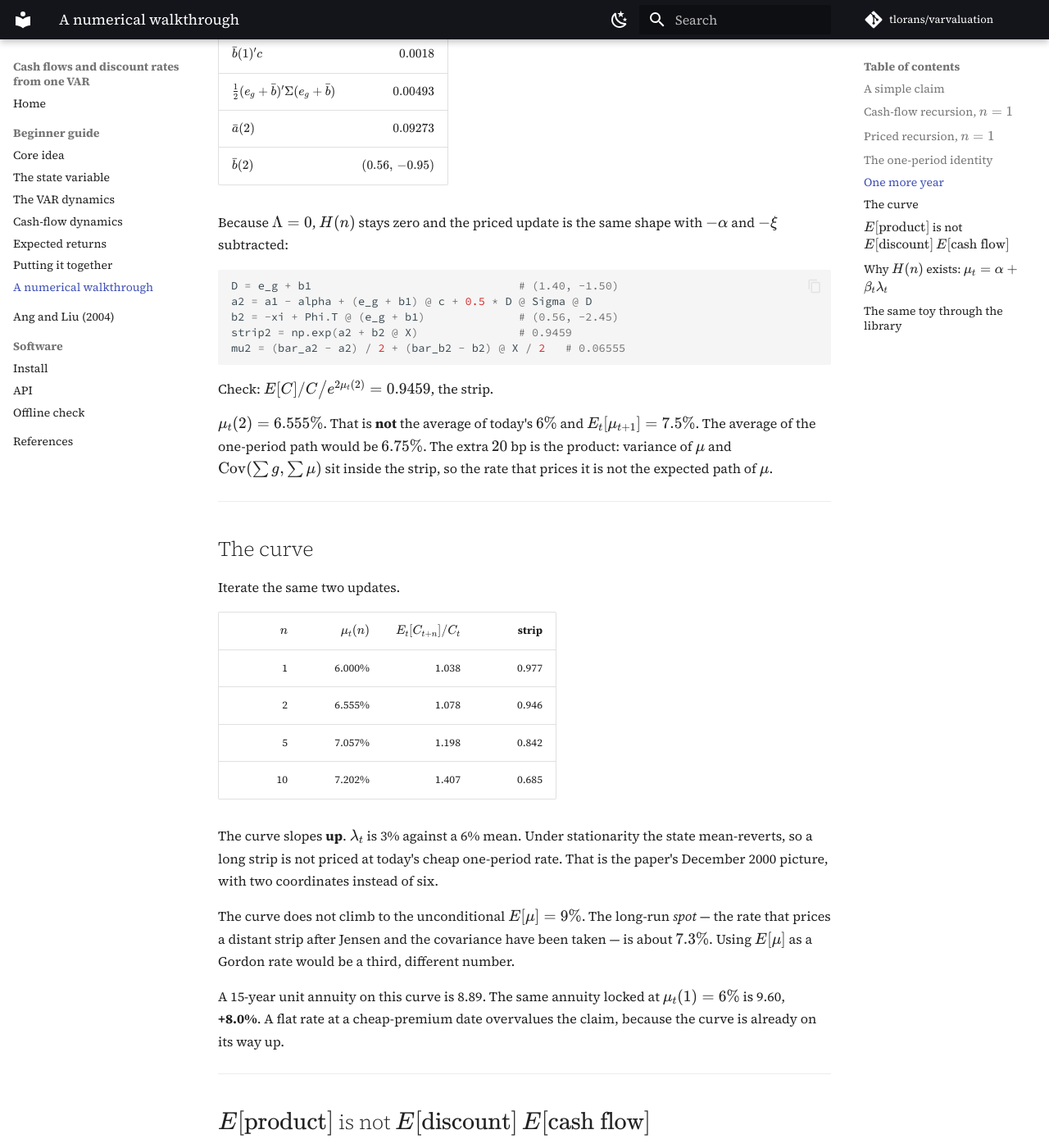
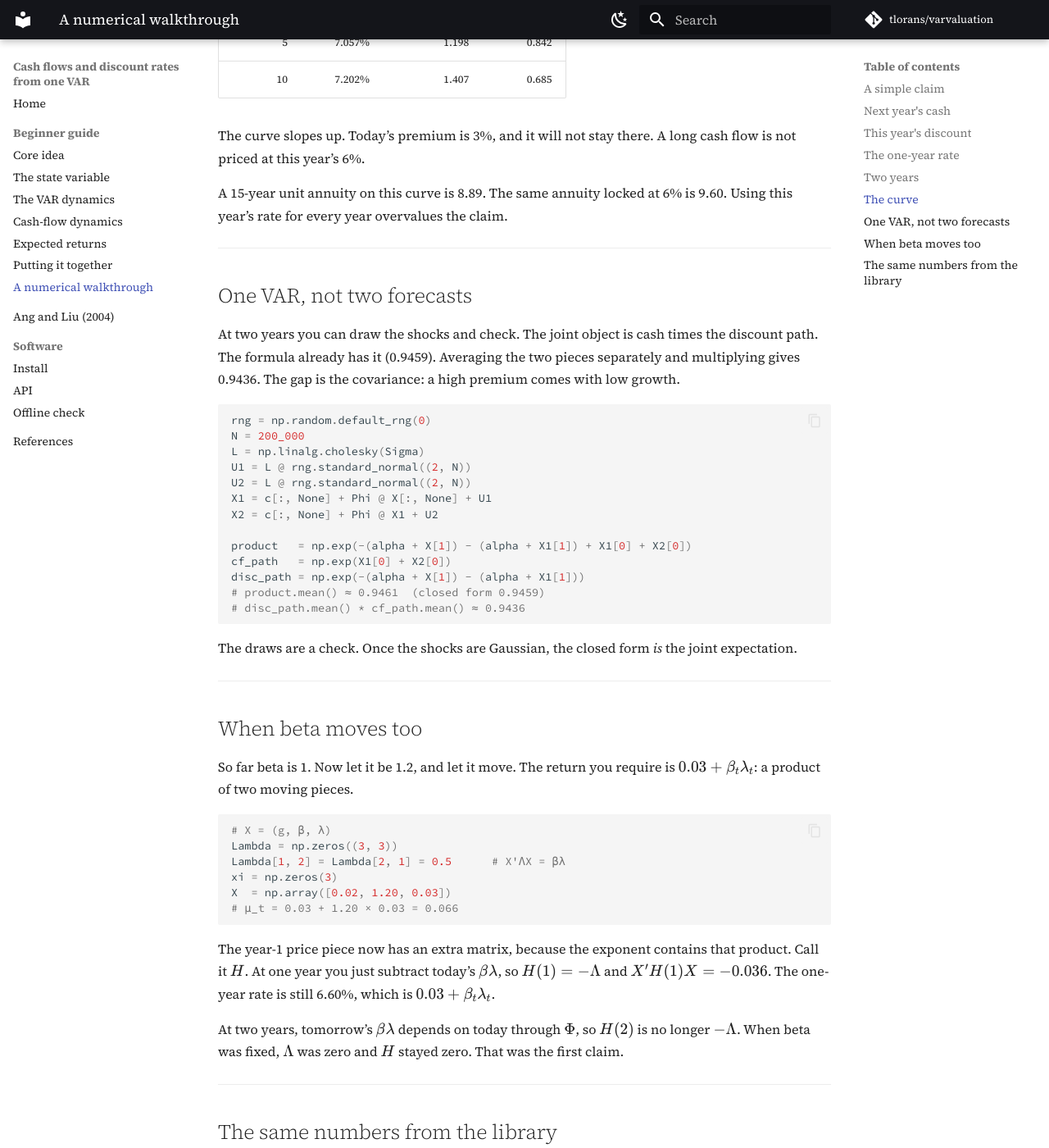
Before and after one commit to tlorans/varvaluation, an MkDocs documentation site: the page built from docs/guide/numerical.md, in a window 1280 px wide and 1400 px high, scrolled down 3307 px. Shown: the whole window at 82% size. Built offline with MkDocs 1.6.1 and Material for MkDocs 9.7.7, drawn with Linux system fonts in a browser that asks for light colours; comment, search, counter and statistics services are not loaded; some of the changed text lies outside the part shown.

Commit message:
docs: rewrite the numerical walkthrough in the setting's voice
Each section says what is being computed, then the numpy, then the
number. The curve argument waits for the curve.

````diff
--- a/docs/guide/numerical.md
+++ b/docs/guide/numerical.md
@@ -1,14 +1,10 @@
 # A numerical walkthrough
 
-The six-variable state in [Ang and Liu (2004)](angliu.md) is the right object for a market curve. It is the wrong object to compute by hand. This page is the same two recursions on two numbers — cash-flow growth and the premium — with every \(n=1\) and \(n=2\) term written out in numpy. A later section adds a moving beta.
-
-Run the numbers:
+The six-variable state in [Ang and Liu (2004)](angliu.md) is too large to compute by hand. Below is the same machinery on a smaller claim. The numbers are made up. Nothing is estimated from returns.
 
 ```text
 uv run python examples/numerical_toy.py
 ```
-
-The numbers are made up. Nothing is estimated from returns.
 
 ---
 
@@ -53,40 +49,30 @@ X     = np.array([0.02, 0.03])          # today: growth typical, premium cheap
 
 ---
 
-## Cash-flow recursion, \(n=1\)
+## Next year's cash
 
-The numerator of a one-year strip is \(E_t[C_{t+1}]/C_t=\exp(\bar a(1)+\bar b(1)'X_t)\).
+Next year’s cash is this year’s cash, grown by \(g_{t+1}\). You do not know \(g_{t+1}\) yet, but today’s pair gives you its expectation. Because growth is a log and the shock is normal, the expectation of the exponential also picks up a variance term.
 
 ```python
 bar_a1 = e_g @ c + 0.5 * e_g @ Sigma @ e_g
 bar_b1 = Phi.T @ e_g
-```
-
-| Term | Value | What it is |
-|---|---:|---|
-| \(e_g'c\) | \(0.042\) | intercept contribution to next-year growth |
-| \(\tfrac12 e_g'\Sigma e_g\) | \(0.002\) | Jensen: \(E[e^u]=e^{\mathrm{Var}(u)/2}\) |
-| \(\bar a(1)\) | \(0.044\) | |
-| \(\bar b(1)=\Phi'e_g\) | \((0.40,\,-0.50)\) | today's \((g,\lambda)\) map into \(E[g_{t+1}]\) |
-
-```python
 cf1 = np.exp(bar_a1 + bar_b1 @ X)      # 1.0377
 ```
 
-Next year's expected cash flow is 3.77% above today. The same number as iterating the VAR and adding Jensen:
+Expected cash next year is 3.77% above today. The same number from the map: expected growth is 3.5%, then add Jensen.
 
 ```python
 E_g = e_g @ (c + Phi @ X)              # 0.035
 np.exp(E_g + 0.5 * Sigma[0, 0])        # 1.0377
 ```
 
-High \(\lambda\) today *lowers* expected growth (\(\bar b_\lambda=-0.50\)). That is \(\Phi_{g,\lambda}\) entering the numerator.
+Today’s premium is low, so expected growth is a little above the 2% typical year. That is the −0.50 in \(\Phi\).
 
 ---
 
-## Priced recursion, \(n=1\)
+## This year's discount
 
-The priced strip is \(E_t[\exp(g_{t+1}-\mu_t)]=\exp(a(1)+b(1)'X_t+X_t'H(1)X_t)\). Subtract the expected-return side:
+You require 6% this year, and you already know that. The year-1 piece of the price is next year’s expected cash, discounted at 6%.
 
 ```python
 a1 = -alpha + e_g @ c + 0.5 * e_g @ Sigma @ e_g    # 0.014
@@ -95,86 +81,70 @@ H1 = -Lambda                                       # 0
 strip1 = np.exp(a1 + b1 @ X)                       # 0.9773
 ```
 
-\(a(1)\) is \(\bar a(1)-\alpha\). \(b(1)\) is \(\bar b(1)-\xi\). \(H(1)\) is \(-\Lambda\), zero because \(\mu_t\) is affine. At one year the discount factor \(e^{-\mu_t}\) is *known today*, so the strip is just the cash-flow ratio times \(e^{-\mu_t}\):
+That is the same as multiplying the cash ratio by \(e^{-0.06}\):
 
 ```python
-np.exp(-(alpha + X[1])) * cf1          # 0.9773, same as strip1
+np.exp(-(alpha + X[1])) * cf1          # 0.9773
 ```
 
-The product covariance is not visible yet. It starts at \(n=2\), when tomorrow's \(\mu_{t+1}\) is random.
+Next year’s required return is not in this number. It is not known yet.
 
 ---
 
-## The one-period identity
+## The one-year rate
 
-The spot rate \(\mu_t(n)\) is defined so that dividing expected cash by \(\exp(n\,\mu_t(n))\) recovers the priced strip.
+The one-year rate is the number that turns expected cash into that price piece.
 
 ```python
 mu1 = (bar_a1 - a1) + (bar_b1 - b1) @ X    # 0.0600
-alpha + xi @ X                             # 0.0600
+alpha + X[1]                               # 0.0600
 ```
 
-\(\mu_t(1)=6\%=\mu_t\). This is the identity the library asserts to machine precision. It is not a test of the data. It is a test that the two recursions were started consistently.
+It is 6%, which is just \(\mu_t\). If this failed, the two steps were started inconsistently.
 
 ---
 
-## One more year
+## Two years
 
-From \(n\) to \(n+1\) the cash-flow coefficients accumulate mean growth, the intercept, and Jensen:
+Year 2 is different. You discount through this year *and* next year. Next year’s required return depends on next year’s premium, which you do not know today. Cash and the discount both move.
 
 ```python
-eb = e_g + bar_b1                          # (1.40, -0.50)
+eb = e_g + bar_b1
 bar_a2 = bar_a1 + e_g @ c + bar_b1 @ c + 0.5 * eb @ Sigma @ eb
 bar_b2 = Phi.T @ eb
 cf2 = np.exp(bar_a2 + bar_b2 @ X)          # 1.0784
-```
 
-| Term | Value |
-|---|---:|
-| \(e_g'c\) | \(0.0420\) |
-| \(\bar b(1)'c\) | \(0.0018\) |
-| \(\tfrac12(e_g+\bar b)'\Sigma(e_g+\bar b)\) | \(0.00493\) |
-| \(\bar a(2)\) | \(0.09273\) |
-| \(\bar b(2)\) | \((0.56,\,-0.95)\) |
-
-Because \(\Lambda=0\), \(H(n)\) stays zero and the priced update is the same shape with \(-\alpha\) and \(-\xi\) subtracted:
-
-```python
-D = e_g + b1                               # (1.40, -1.50)
+D = e_g + b1
 a2 = a1 - alpha + (e_g + b1) @ c + 0.5 * D @ Sigma @ D
-b2 = -xi + Phi.T @ (e_g + b1)              # (0.56, -2.45)
+b2 = -xi + Phi.T @ (e_g + b1)
 strip2 = np.exp(a2 + b2 @ X)               # 0.9459
 mu2 = (bar_a2 - a2) / 2 + (bar_b2 - b2) @ X / 2   # 0.06555
 ```
 
-Check: \(E[C]/C \big/ e^{2\mu_t(2)} = 0.9459\), the strip.
-
-\(\mu_t(2)=6.555\%\). That is **not** the average of today's \(6\%\) and \(E_t[\mu_{t+1}]=7.5\%\). The average of the one-period path would be \(6.75\%\). The extra \(20\) bp is the product: variance of \(\mu\) and \(\mathrm{Cov}(\sum g,\sum\mu)\) sit inside the strip, so the rate that prices it is not the expected path of \(\mu\).
+Expected cash two years out is 7.84% above today. The two-year rate is 6.555%. That is not the average of this year’s 6% and next year’s expected required return. The two paths move together, so the rate that prices the strip is not the expected path of \(\mu\).
 
 ---
 
 ## The curve
 
-Iterate the same two updates.
+Keep walking the same two steps.
 
-| \(n\) | \(\mu_t(n)\) | \(E_t[C_{t+n}]/C_t\) | strip |
+| Year | Rate | Expected cash | Price piece |
 |---:|---:|---:|---:|
 | 1 | 6.000% | 1.038 | 0.977 |
 | 2 | 6.555% | 1.078 | 0.946 |
 | 5 | 7.057% | 1.198 | 0.842 |
 | 10 | 7.202% | 1.407 | 0.685 |
 
-The curve slopes **up**. \(\lambda_t\) is 3% against a 6% mean. Under stationarity the state mean-reverts, so a long strip is not priced at today's cheap one-period rate. That is the paper's December 2000 picture, with two coordinates instead of six.
+The curve slopes up. Today’s premium is 3%, and it will not stay there. A long cash flow is not priced at this year’s 6%.
 
-The curve does not climb to the unconditional \(E[\mu]=9\%\). The long-run *spot* — the rate that prices a distant strip after Jensen and the covariance have been taken — is about \(7.3\%\). Using \(E[\mu]\) as a Gordon rate would be a third, different number.
-
-A 15-year unit annuity on this curve is 8.89. The same annuity locked at \(\mu_t(1)=6\%\) is 9.60, **+8.0%**. A flat rate at a cheap-premium date overvalues the claim, because the curve is already on its way up.
+A 15-year unit annuity on this curve is 8.89. The same annuity locked at 6% is 9.60. Using this year’s rate for every year overvalues the claim.
 
 ---
 
-## \(E[\text{product}]\) is not \(E[\text{discount}]\,E[\text{cash flow}]\)
+## One VAR, not two forecasts
 
-At \(n=2\) the discount path \(e^{-(\mu_t+\mu_{t+1})}\) and the cash-flow path \(e^{g_{t+1}+g_{t+2}}\) are both random (only \(\mu_t\) is known). Draw the two shocks from \(\Sigma\) and compare the joint expectation to the product of the two margins.
+At two years you can draw the shocks and check. The joint object is cash times the discount path. The formula already has it (0.9459). Averaging the two pieces separately and multiplying gives 0.9436. The gap is the covariance: a high premium comes with low growth.
 
 ```python
 rng = np.random.default_rng(0)
@@ -188,78 +158,48 @@ X2 = c[:, None] + Phi @ X1 + U2
 product   = np.exp(-(alpha + X[1]) - (alpha + X1[1]) + X1[0] + X2[0])
 cf_path   = np.exp(X1[0] + X2[0])
 disc_path = np.exp(-(alpha + X[1]) - (alpha + X1[1]))
+# product.mean() ≈ 0.9461  (closed form 0.9459)
+# disc_path.mean() * cf_path.mean() ≈ 0.9436
 ```
 
-| Object | Value |
-|---|---:|
-| Monte Carlo \(E[\text{product}]\) | 0.9461 |
-| Closed-form strip | 0.9459 |
-| \(E[\text{discount}]\,\times\,E[\text{cash flow}]\) | 0.9436 |
-| \(E[\text{product}]\big/\bigl(E[D]\,E[C]\bigr)\) | 1.0027 |
-| \(\mathrm{Cov}(g_{t+1}+g_{t+2},\,\mu_t+\mu_{t+1})\) | \(-0.0027\) |
-
-For jointly normal logs,
-
-$$
-E[e^{g-\mu}] = E[e^{g}]\,E[e^{-\mu}]\,\exp\bigl(-\mathrm{Cov}(g,\mu)\bigr).
-$$
-
-\(\mathrm{Cov}(g,\mu)<0\) here because \(\Phi_{g,\lambda}=-0.50\) and \(\Sigma_{g,\lambda}<0\): a high premium comes with low growth. The extra factor is therefore greater than one. Two separate forecasts miss that factor. The recursion never computes it by hand — it is already inside \((a,b,H)\) because those coefficients were built from the same \((\Phi,c,\Sigma)\).
-
-The Monte Carlo is a check, not a method. Once the VAR is Gaussian, the closed form *is* the expectation of the product.
+The draws are a check. Once the shocks are Gaussian, the closed form *is* the joint expectation.
 
 ---
 
-## Why \(H(n)\) exists: \(\mu_t=\alpha+\beta_t\lambda_t\)
+## When beta moves too
 
-A valuator’s CAPM is \(\mu_t=\alpha+r_t+\beta_t\lambda_t\). The last term is a *product* of two numbers. Three cases:
-
-| What moves | \(\mu_t\) as a function of \(X_t\) | \(H(n)\) |
-|---|---|---|
-| only \(\lambda\), \(\beta\) fixed | affine (the 2×2 toy: \(\beta=1\)) | \(0\) |
-| only \(\beta\), \(\lambda\) fixed | affine | \(0\) |
-| **both** \(\beta_t\) and \(\lambda_t\) | quadratic: \(X_t'\Lambda X_t=\beta_t\lambda_t\) | a real matrix |
-
-The third case is the paper. Add a beta coordinate so the state is three-dimensional.
+So far beta is 1. Now let it be 1.2, and let it move. The return you require is \(0.03 + \beta_t\lambda_t\): a product of two moving pieces.
 
 ```python
-# X = (g, β, λ),   μ = α + β λ
+# X = (g, β, λ)
 Lambda = np.zeros((3, 3))
 Lambda[1, 2] = Lambda[2, 1] = 0.5      # X'ΛX = βλ
 xi = np.zeros(3)
-X  = np.array([0.02, 1.20, 0.03])      # high-ish beta, compressed premium
+X  = np.array([0.02, 1.20, 0.03])
 # μ_t = 0.03 + 1.20 × 0.03 = 0.066
 ```
 
-The priced strip — one horizon’s contribution to \(V_t/C_t\) — is always of the form
+The year-1 price piece now has an extra matrix, because the exponent contains that product. Call it \(H\). At one year you just subtract today’s \(\beta\lambda\), so \(H(1)=-\Lambda\) and \(X'H(1)X=-0.036\). The one-year rate is still 6.60%, which is \(0.03+\beta_t\lambda_t\).
 
-$$
-\exp\bigl(a(n)+b(n)'X_t+X_t'H(n)X_t\bigr).
-$$
-
-\(a(n)\) is a scalar. \(b(n)\) is a vector (the linear loading). \(H(n)\) is the \(K\times K\) **quadratic matrix**: it multiplies the products of today’s coordinates. At one year you just subtract today’s \(\beta\lambda\), so
-
-$$
-H(1)=-\Lambda,
-\qquad
-X_t'H(1)X_t = -\beta_t\lambda_t = -0.036.
-$$
-
-The one-period identity still holds: \(\mu_t(1)=6.60\%=\alpha+\beta_t\lambda_t\). At \(n=2\), tomorrow’s \(\beta_{t+1}\lambda_{t+1}\) is random and a function of today’s \(X_t\) through \(\Phi\). Folding that future product back onto today updates the matrix: \(H(2)\ne-\Lambda\) (the Riccati step in [Ang and Liu, 2004](../references.md#ang-liu-2004), Proposition I.1). That is the only algebraic reason the strip is exponential-quadratic rather than exponential-affine. When \(\Lambda=0\), \(H(n)\equiv 0\) and the first toy is the special case.
+At two years, tomorrow’s \(\beta\lambda\) depends on today through \(\Phi\), so \(H(2)\) is no longer \(-\Lambda\). When beta was fixed, \(\Lambda\) was zero and \(H\) stayed zero. That was the first claim.
 
 ---
 
-## The same toy through the library
+## The same numbers from the library
+
+Back on the first claim (beta fixed at 1):
 
 ```python
 from varvaluation import StateSpec, ValuationModel
 
+xi = np.array([0.0, 1.0])
+Lambda = np.zeros((2, 2))
+X = np.array([0.02, 0.03])
+
 spec  = StateSpec(names=("g", "lam"), cashflow="g")
 model = ValuationModel(spec, Phi, c, Sigma, xi, Lambda, alpha)
-rates = model.spot_rates(X, n=15)      # 6.000%, 6.555%, … 7.246%
+rates = model.spot_rates(X, n=15)
 value = model.value(X, C=1.0, n=40)    # 22.38
 ```
 
-`spot_rates` is the curve in the table. `value` sums the strips plus a geometric tail at \(\mu_t(40)\). The numpy in the first seven steps *is* that call, with every matrix written out.
-
-This toy is not the paper. There is no \(\mathit{cay}\), no inflation, no rolling CAPM beta, no Newey–West VAR. What it is: the product identity, the two recursions, the one-period identity, the covariance that two separate forecasts miss, and the \(H(n)\) matrix that appears when \(\beta\) and \(\lambda\) both move. The six-variable curve on [Ang and Liu (2004)](angliu.md) is the same objects with more rows.
+`spot_rates` is the curve in the table. The numpy above *is* that call. The six-variable curve on [Ang and Liu (2004)](angliu.md) is the same objects with more rows.
````
